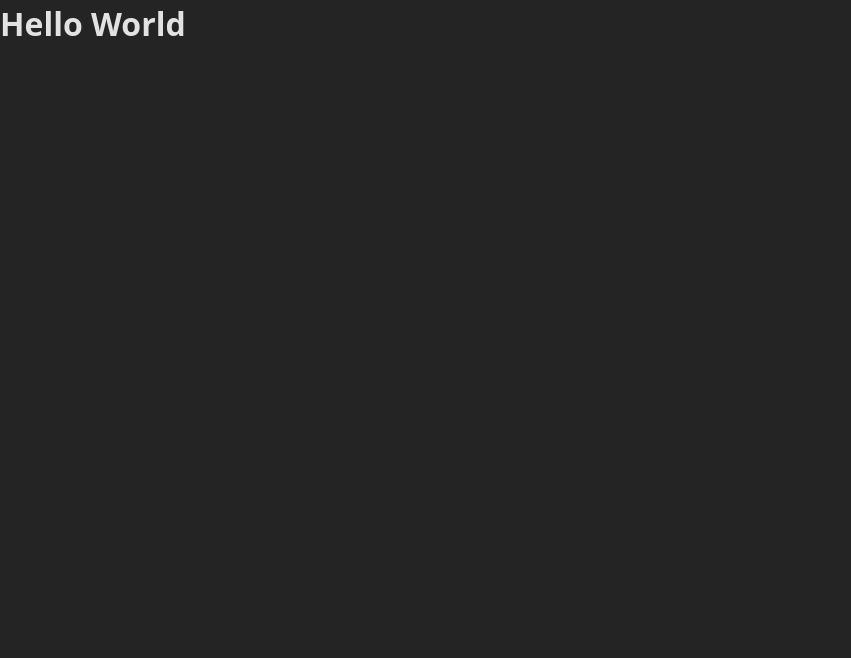
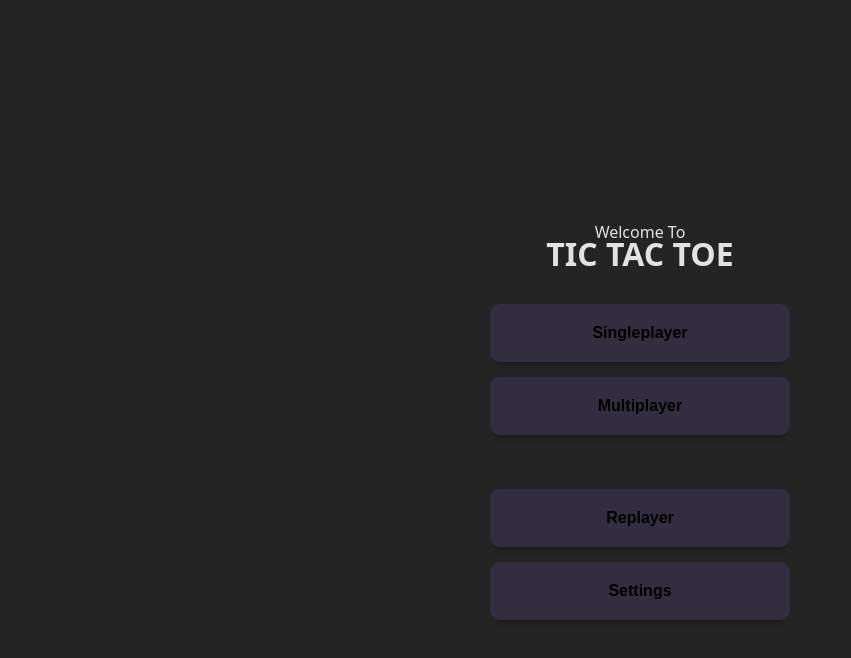
Before and after one commit to RAPrograms/Tic-Tac-Toe-Web-Client, a Svelte app: page / in a window 1280 px wide. Shown: the top 658 px of the page, without its empty margins (0-851 px from the left). Built offline with nearby package versions, Linux system fonts and the light colour scheme.

Commit message:
Added main menu

```diff
--- a/src/App.svelte
+++ b/src/App.svelte
@@ -1 +1,16 @@
-<h1>Hello World</h1>
+<script>
+    import MenuLayout from "./components/MenuLayout.svelte";
+    import { screen } from "./lib/state";
+    import MainMenu from "./screens/MainMenu.svelte";
+    import SinglePlayerMenu from "./screens/SinglePlayerMenu.svelte";
+
+
+</script>
+
+{#if $screen == "main"}
+    <MainMenu/>
+{:else if $screen == "singleplayer-menu"}
+    <SinglePlayerMenu/>
+{:else if $screen == "multiplayer-menu"}
+
+{/if}
--- a/src/app.css
+++ b/src/app.css
@@ -21,6 +21,13 @@ body, body > #app{
   width: 100vw;
 }
 
+body > #app{
+  justify-content: center;
+  flex-direction: column;
+  align-items: center;
+  display: flex;
+}
+
 h1, h2, h3, h4, h5, h6{
   margin: 0;
 }
--- /dev/null
+++ b/src/lib/state.ts
@@ -0,0 +1,5 @@
+import { writable, type Writable } from "svelte/store";
+
+type screens = "main" | "singleplayer-menu" | "multiplayer-menu"
+
+export const screen: Writable<screens> = writable("main")
--- /dev/null
+++ b/src/screens/MainMenu.svelte
@@ -0,0 +1,79 @@
+<script lang="ts">
+    function animateButtonClick(e: Event){
+        const target: HTMLElement = e.target
+        if(target.tagName != "BUTTON")
+            return
+
+        target.classList.add("clicked")
+        setTimeout(() => { target.classList.remove("clicked") }, 440)
+    }
+</script>
+
+<header>
+    <span>Welcome To</span>
+    <h1>TIC TAC TOE</h1>
+</header>
+
+<!-- svelte-ignore a11y_click_events_have_key_events -->
+<!-- svelte-ignore a11y_no_noninteractive_element_interactions -->
+<main onclick={animateButtonClick}>
+    <button>Singleplayer</button>
+    <button>Multiplayer</button>
+    <br>
+    <button>Replayer</button>
+    <button>Settings</button>
+</main>
+
+<style lang="scss">
+    @import "../variables.scss";
+
+    header{
+        & > h1{ line-height: 20px; }
+
+        text-align: center;
+        margin: 40px 0;
+    }
+
+    main{
+        display: flex;
+        flex-direction: column;
+        gap: 15px;
+        width: 300px;
+
+        & > button{
+            background-color: $primary;
+            border: none;
+            box-shadow: 0 10px 5px -7px rgba(0, 0, 0, 0.3);
+            cursor: pointer;
+            font-weight: bold;
+            font-size: min(1rem, 20px);
+            padding: 20px 30px;
+            width: 100%;
+            border-radius: 10px;
+
+            position: relative;
+            overflow: hidden;
+
+            &::after{
+                background-color: rgba(0, 0, 0, 0.267);
+                translate: -50% -50%;
+                border-radius: 100%;
+                position: absolute;
+                aspect-ratio: 1/1;
+                content: "";
+                left: 50%;
+                top: 50%;
+            }
+
+            &:global(.clicked::after){
+                animation: example .44s linear;
+            }
+        }
+    }
+
+    @keyframes example {
+        0% {width: 0%; opacity: 1;}
+        60% {width: 100%; opacity: 1;}
+        100% {width: 100%; opacity: 0;}
+    }
+</style>
--- a/src/variables.scss
+++ b/src/variables.scss
@@ -1 +1,3 @@
-$header: #453F65
+$header: #453F65;
+
+$primary: #322E40;
```
